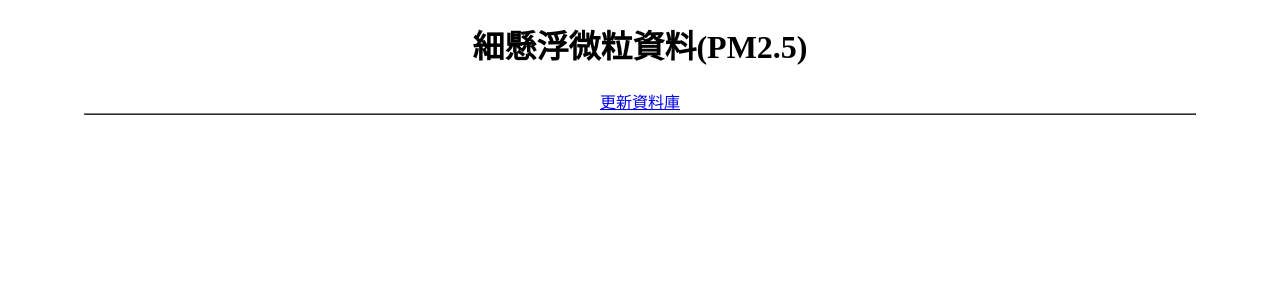
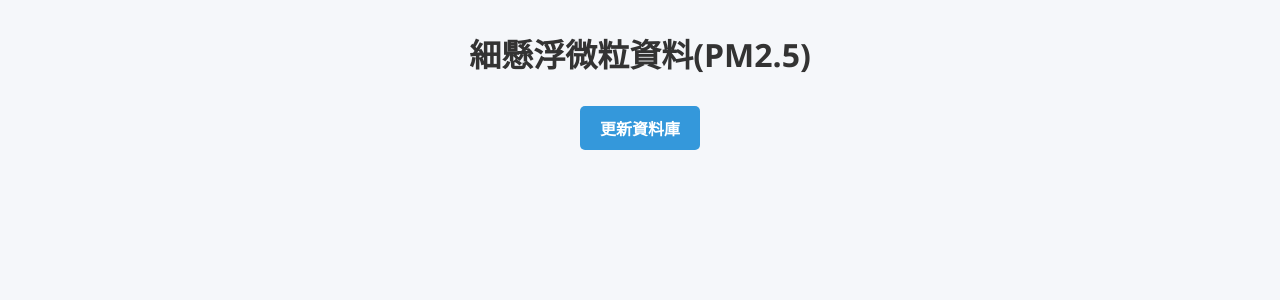
Before and after one commit to zcw1209/flask-pm25, a Flask app: page / in a window 1280 px wide. Shown: the top 300 px of the page. Run offline with Flask 3, Linux system fonts and the light colour scheme; data that the repository does not hold is empty.

Commit message:
晚上7:53

```diff
--- /dev/null
+++ b/static/style.css
@@ -0,0 +1,79 @@
+body {
+  font-family: "Segoe UI", sans-serif;
+  background-color: #f5f7fa;
+  margin: 30px;
+  text-align: center;
+}
+
+h1 {
+  color: #333;
+  text-align: center;
+  margin-bottom: 30px;
+}
+
+.btn-update {
+  display: block;
+  width: fit-content;
+  margin: 0 auto 20px;
+  padding: 10px 20px;
+  background-color: #3498db;
+  color: white;
+  border: none;
+  border-radius: 5px;
+  text-decoration: none;
+  font-weight: bold;
+}
+
+.btn-update:hover {
+  background-color: #2980b9;
+}
+
+.flash-message {
+  background-color: #DFF2BF;
+  color: #4F8A10;
+  padding: 12px 16px;
+  margin: 10px auto;
+  width: 80%;
+  border-radius: 5px;
+  text-align: center;
+  font-size: 16px;
+  box-shadow: 0 2px 4px rgba(0, 0, 0, 0.1);
+}
+
+table {
+  width: 90%;
+  margin: auto;
+  border-collapse: collapse;
+  box-shadow: 0 0 10px rgba(0, 0, 0, 0.1);
+  background-color: #fff;
+}
+
+th,
+td {
+  border: 1px solid #ddd;
+  padding: 12px 16px;
+  text-align: center;
+  font-size: 15px;
+}
+
+th {
+  background-color: #3498db;
+  color: white;
+}
+
+tr:nth-child(even) {
+  background-color: #f2f2f2;
+}
+
+tr:hover {
+  background-color: #e8f4ff;
+}
+
+h3 {
+  text-align: center;
+  color: #c0392b;
+}
+
+form {
+  margin: 12px;
+}
--- a/templates/index.html
+++ b/templates/index.html
@@ -4,22 +4,11 @@
     <meta charset="UTF-8">
     <meta name="viewport" content="width=device-width, initial-scale=1.0">
     <title>首頁</title>
-    <style>
-        body{
-            text-align: center;
-        }
-        table{
-            width:88%;
-            margin: 0 auto;
-        }
-        th{
-            background-color: aqua;
-        }
-    </style>
+    <link rel="stylesheet" href="{{ url_for('static',filename='style.css') }}">
 </head>
 <body>
     <h1>細懸浮微粒資料(PM2.5)</h1>
-    <a href="/update-db">更新資料庫</a>
+    <a class="btn-update" href="/update-db">更新資料庫</a>
     <table border="1">
         <thead>
             <tr>
```
Also changed, not shown: style0.css (added, +10 -0 lines).
